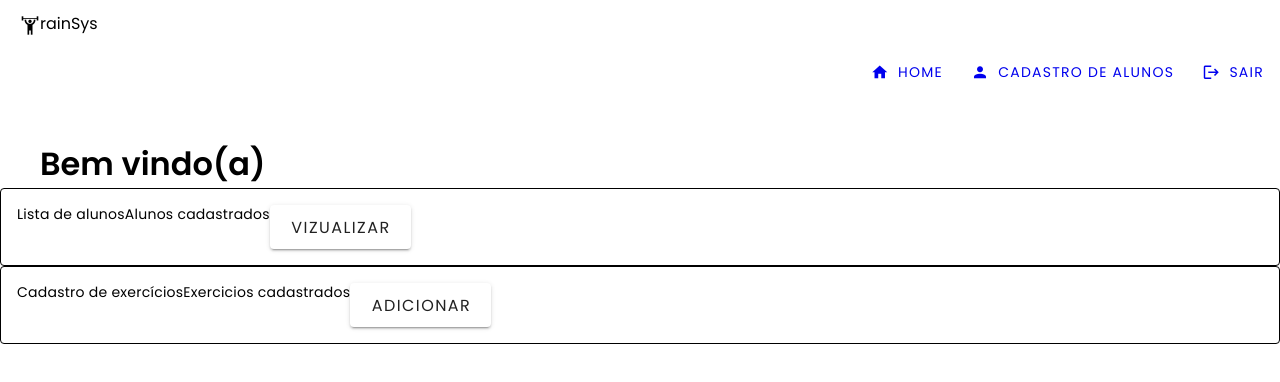
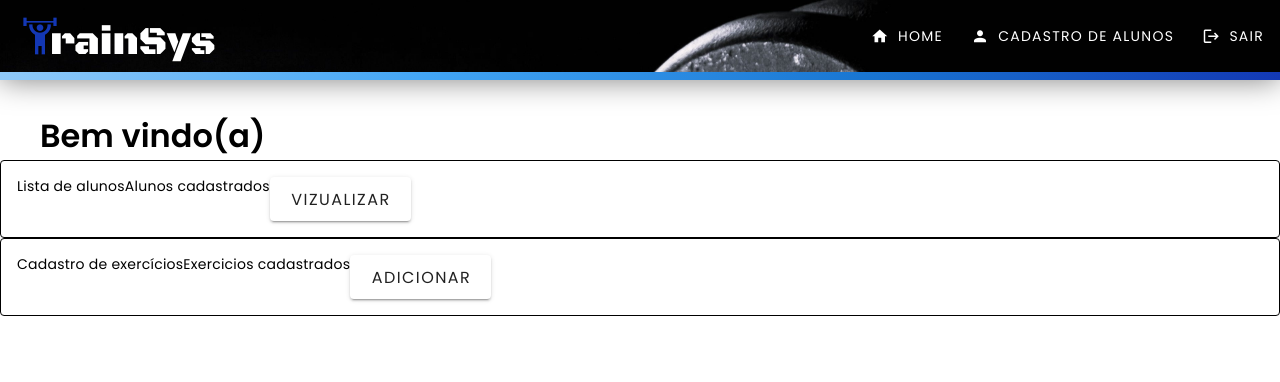
Before and after one commit to VeronicaVilas/ProjetoFinal_Modulo1_TrainSys, a Vue app in the folder TrainSys/: page /#/dashboard in a window 1280 px wide. Shown: the top 382 px of the page. Built offline with nearby package versions, Linux system fonts and the light colour scheme; a web font is replaced by a local one.

Commit message:
style: added menu styling

```diff
--- a/TrainSys/src/components/Header.vue
+++ b/TrainSys/src/components/Header.vue
@@ -22,3 +22,48 @@
         </div>
   </header>
 </template>
+
+<style scoped>
+  .header {
+    height: 80px;
+
+    background: linear-gradient(800deg, #90CAF9, #42A5F5, #1976D2, #1337B4);
+    box-shadow: 0 0 30px rgba(0, 0, 0, .5);
+  }
+  .complement-header {
+    height: 72px;
+    background-image: url(../images/header.jpg);
+    background-size: 100%;
+  }
+
+  .position {
+    position: fixed;
+    top: 0;
+    left: 0;
+    width: 100%;
+  }
+  .logo-title {
+    display: flex;
+    margin-left: -10px;
+
+    font-size: 40px;
+    font-family: 'Black Ops One';
+
+    color: white;
+  }
+
+  .logo-icon {
+    margin-left: -10px;
+
+    font-size: 40px;
+    font-family: 'Black Ops One';
+
+    color: #1337B4;
+  }
+  .button-header{
+    color: white;
+  }
+  .button-header:hover {
+    background: linear-gradient(80deg, #1976D2, #1337B4);
+  }
+</style>
```
